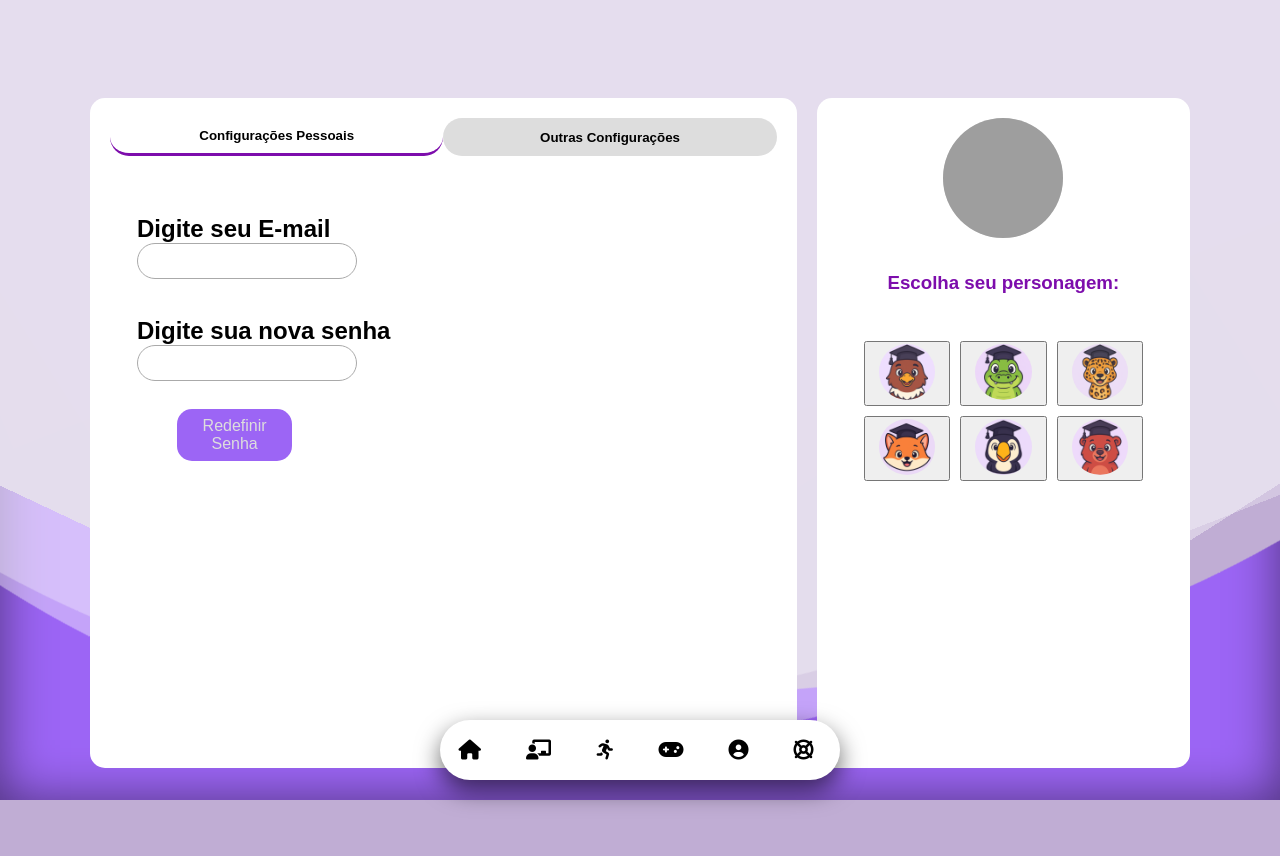
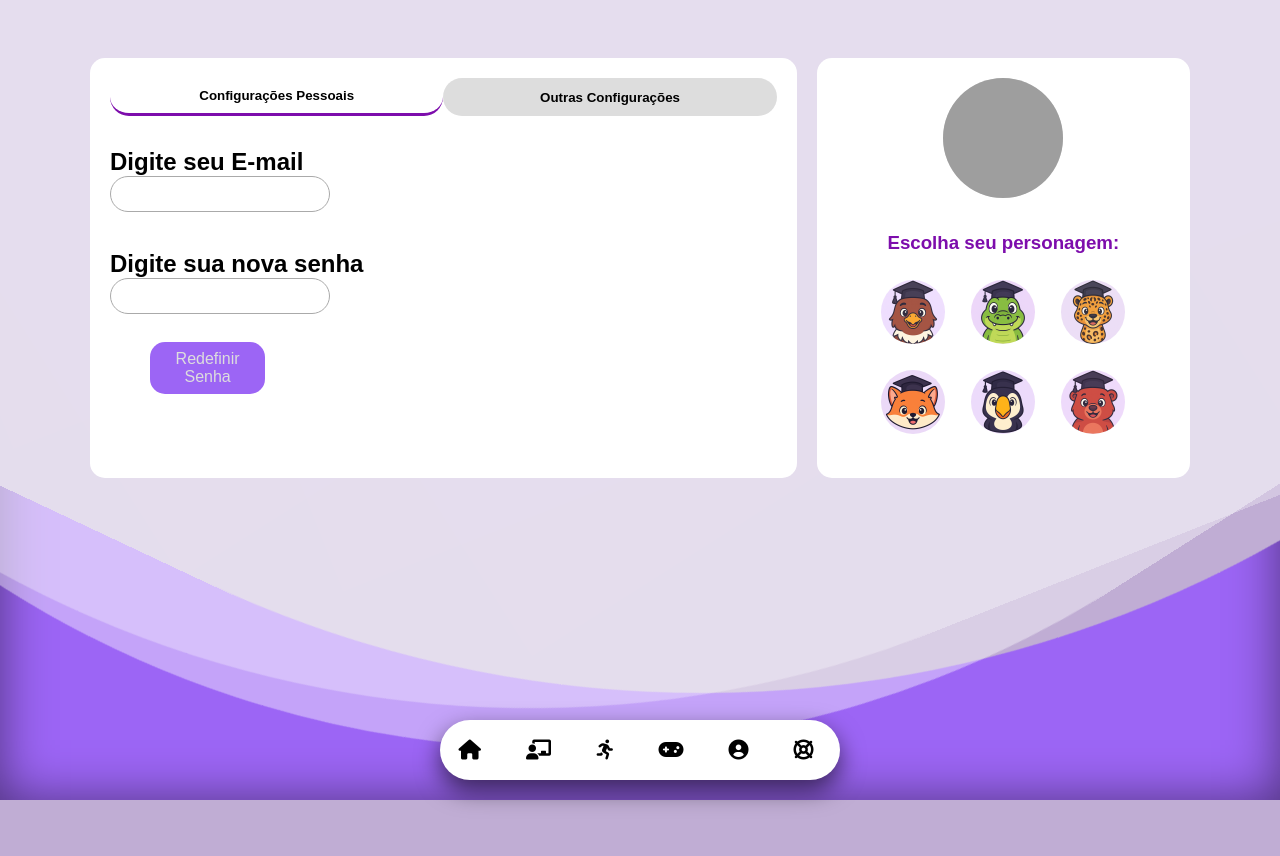
Before and after one commit to Liviaamaralsales/Voice_TCC, a Flask app: page /avatar/perfil in a window 1280 px wide. Run offline with Flask 3, Linux system fonts and the light colour scheme; the visitor is signed in with stand-in values (Sample User, id 1); data that the repository does not hold is empty; some libraries are stand-ins or nearby versions; grey boxes are pictures that could not be loaded.

Commit message:
arrumei o botão dos personagens

```diff
--- a/public/static/CSS/PaginaConfig.css
+++ b/public/static/CSS/PaginaConfig.css
@@ -15,14 +15,14 @@ body {
     position: relative;
     z-index: 1;
     height: 400px;
-    margin-top: 70px;
+    margin-top: 30px;
 }
 .config-left,
 .config-right {
     background: white;
     border-radius: 15px;
     padding: 20px;
-    height: 630px;
+    height: 380px;
     width: 500px;
 }
 .config-left {
@@ -63,7 +63,6 @@ body {
 }
 /* Form */
 form {
-    padding: 27px;
     margin-top: 20px;
 }
 label {
@@ -171,12 +170,19 @@ button.danger {
     cursor: pointer;
 }
 .icon img {
-    width: 80%;
+    width: 100%;
     border-radius: 50%;
     transition: all 0.2s;
 }
 .icon img:hover {
     transform: scale(1.1);
+}
+button.icon {
+    width: 80px;
+    height: 80px;
+    border-radius: 50%;
+    border-color: transparent;
+    background-color: transparent;
 }
 h3 {
     text-align: center;
```
